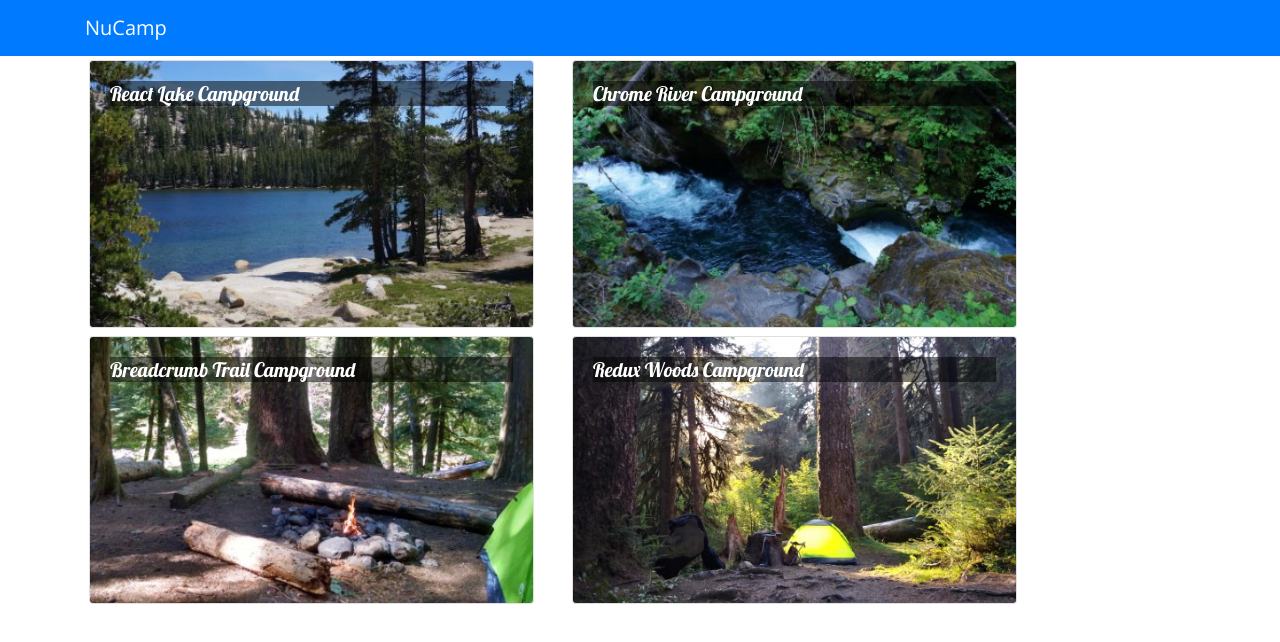
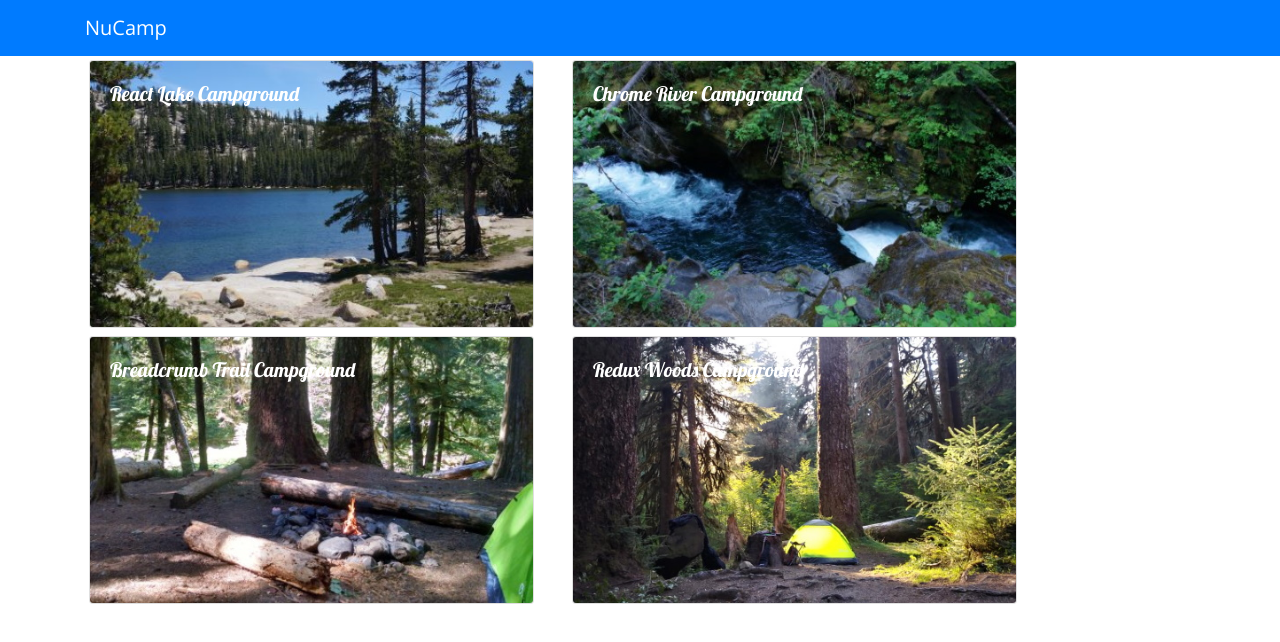
Before and after one commit to smarquina37/NucampReact, a React (Create React App) app: page / in a window 1280 px wide. Shown: the top 642 px of the page. Built offline with nearby package versions, Linux system fonts and the light colour scheme.

Commit message:
Components1and2

```diff
--- a/src/App.css
+++ b/src/App.css
@@ -8,5 +8,5 @@ body {
 
 .card-img-overlay .card-title {
   color: white;
-  background-color: rgba(0, 0, 0, 0.5);
+  background-color: rgba(0, 0, 0, 0);
 }
```
